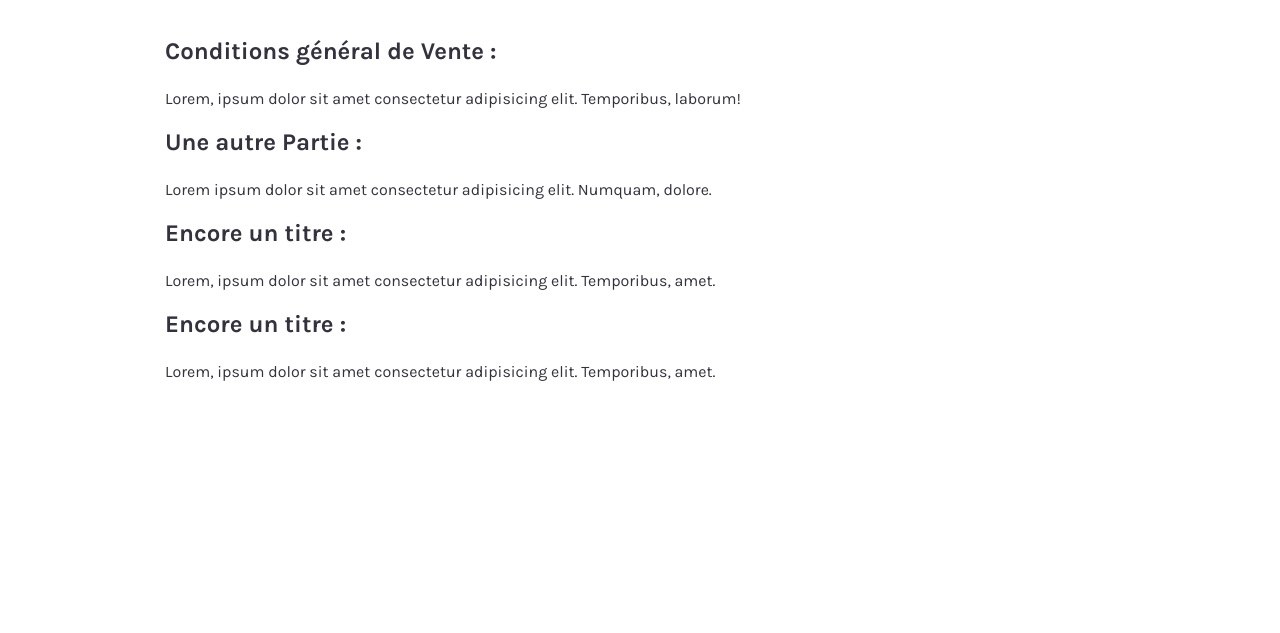
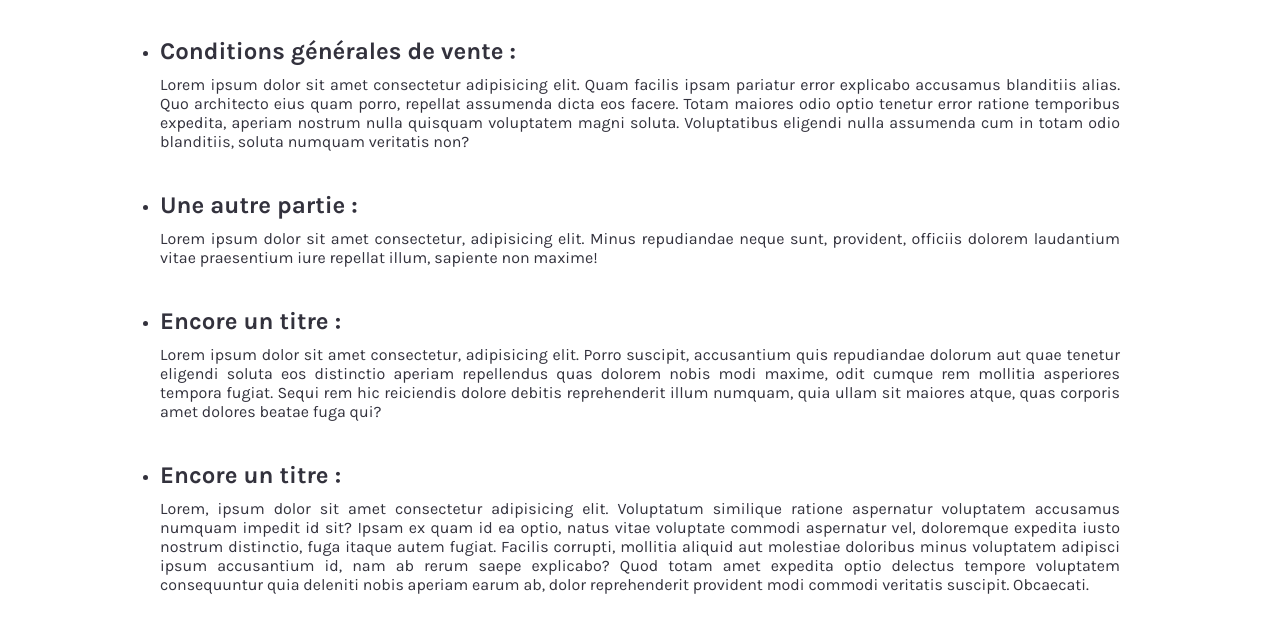
Before and after one commit to LouisLecouturier/Book-Sharing, a plain HTML site: page pages/Mention_legal/Mention_legal.html in a window 1280 px wide. Shown: the part 183-816 px from the top of the page. Drawn offline with Linux system fonts and the light colour scheme.

Commit message:
Reviewed Info Client and Mention Legal

```diff
--- a/pages/Mention_legal/Mention_legal.css
+++ b/pages/Mention_legal/Mention_legal.css
@@ -3,36 +3,44 @@ main {
   margin: 80px auto;
 }
 
-.premier{
+.premier {
   display: flex;
   justify-content: center;
   font-size: 1.2em;
   margin-bottom: 40px;
 }
 
-.Titre2{
+.list {
+  padding: 0;
+}
+
+.article {
+  margin-bottom: 40px;
+  text-align: justify;
+}
+
+.article p {
+  margin: 0;
+}
+
+.Titre2 {
   position: relative;
   width: fit-content;
   padding-bottom: 4px;
-    margin-left: 5px;
+  margin-bottom: 6px;
 }
 
-.Titre1{
+.Titre1 {
   position: relative;
   width: fit-content;
   padding-bottom: 4px;
 }
 
-p{
-    margin-left: 5px;
-}
-
-
-.Titre1::after{
+.Titre1::after {
   position: absolute;
   content: "";
   height: 4px;
-    background-color: #f6ae2C;
+  background-color: #f6ae2c;
   width: 100%;
   bottom: 0;
   left: 0;
--- a/pages/Mention_legal/Mention_legal.html
+++ b/pages/Mention_legal/Mention_legal.html
@@ -1,9 +1,9 @@
 <!DOCTYPE html>
 <html>
   <head>
-    <meta charset="UTF-8">
+    <meta charset="UTF-8" />
     <title>Mention Légale</title>
-    <link rel="stylesheet" href="Mention_legal.css">
+    <link rel="stylesheet" href="Mention_legal.css" />
     <meta http-equiv="X-UA-Compatible" content="IE=edge" />
     <meta name="viewport" content="width=device-width, initial-scale=1.0" />
     <link rel="stylesheet" href="../../styles/style.css" />
@@ -36,26 +36,66 @@
       </div>
     </header>
     <main>
-
       <div class="premier">
         <h1 class="Titre1">Mentions Légales</h1>
       </div>
-        <article>
-        <h2 class="Titre2">Conditions général de Vente :</h2>
-        <p>Lorem, ipsum dolor sit amet consectetur adipisicing elit. Temporibus, laborum!</p>
+      <ul class="list">
+        <li>
+          <article class="article">
+            <h2 class="Titre2">Conditions générales de vente :</h2>
+            <p>
+              Lorem ipsum dolor sit amet consectetur adipisicing elit. Quam
+              facilis ipsam pariatur error explicabo accusamus blanditiis alias.
+              Quo architecto eius quam porro, repellat assumenda dicta eos
+              facere. Totam maiores odio optio tenetur error ratione temporibus
+              expedita, aperiam nostrum nulla quisquam voluptatem magni soluta.
+              Voluptatibus eligendi nulla assumenda cum in totam odio
+              blanditiis, soluta numquam veritatis non?
+            </p>
           </article>
-        <article>
-        <h2 class="Titre2">Une autre Partie :</h2>
-        <p>Lorem ipsum dolor sit amet consectetur adipisicing elit. Numquam, dolore.</p>
+        </li>
+        <li>
+          <article class="article">
+            <h2 class="Titre2">Une autre partie :</h2>
+            <p>
+              Lorem ipsum dolor sit amet consectetur, adipisicing elit. Minus
+              repudiandae neque sunt, provident, officiis dolorem laudantium
+              vitae praesentium iure repellat illum, sapiente non maxime!
+            </p>
           </article>
-        <article>
+        </li>
+        <li>
+          <article class="article">
             <h2 class="Titre2">Encore un titre :</h2>
-        <p>Lorem, ipsum dolor sit amet consectetur adipisicing elit. Temporibus, amet.</p>
+            <p>
+              Lorem ipsum dolor sit amet consectetur, adipisicing elit. Porro
+              suscipit, accusantium quis repudiandae dolorum aut quae tenetur
+              eligendi soluta eos distinctio aperiam repellendus quas dolorem
+              nobis modi maxime, odit cumque rem mollitia asperiores tempora
+              fugiat. Sequi rem hic reiciendis dolore debitis reprehenderit
+              illum numquam, quia ullam sit maiores atque, quas corporis amet
+              dolores beatae fuga qui?
+            </p>
           </article>
-        <article>
+        </li>
+        <li>
+          <article class="article">
             <h2 class="Titre2">Encore un titre :</h2>
-        <p>Lorem, ipsum dolor sit amet consectetur adipisicing elit. Temporibus, amet.</p>
+            <p>
+              Lorem, ipsum dolor sit amet consectetur adipisicing elit.
+              Voluptatum similique ratione aspernatur voluptatem accusamus
+              numquam impedit id sit? Ipsam ex quam id ea optio, natus vitae
+              voluptate commodi aspernatur vel, doloremque expedita iusto
+              nostrum distinctio, fuga itaque autem fugiat. Facilis corrupti,
+              mollitia aliquid aut molestiae doloribus minus voluptatem adipisci
+              ipsum accusantium id, nam ab rerum saepe explicabo? Quod totam
+              amet expedita optio delectus tempore voluptatem consequuntur quia
+              deleniti nobis aperiam earum ab, dolor reprehenderit provident
+              modi commodi veritatis suscipit. Obcaecati.
+            </p>
           </article>
+        </li>
+      </ul>
     </main>
   </body>
 </html>
--- a/pages/info_client/info_client.css
+++ b/pages/info_client/info_client.css
@@ -1,91 +1,94 @@
-main{
+main {
   width: 400px;
-    margin: 80px auto;
-    margin-top: -5px;
+  margin: 40px auto;
   display: flex;
   flex-direction: column;
   align-items: center;
 }
 
-.presentation{
-    margin-left: 12,5;
+.presentation {
+  margin-left: 12, 5;
   margin-top: 50px;
-
 }
 
-.info{
+h2 {
+  margin: 40px 0 8px 0;
+}
+
+.info {
   width: 400px;
   display: flex;
   flex-direction: column;
 }
 
-.titre1{
+.titre1 {
   position: relative;
   width: fit-content;
   padding-bottom: 4px;
+  font-weight: 800;
   display: flex;
   justify-content: center;
 }
 
-.titre1::after{
+.titre1::after {
   position: absolute;
   content: "";
   height: 4px;
-    background-color: #f6ae2C;
+  background-color: #f6ae2c;
   width: 100%;
   bottom: 0;
   left: 0;
   border-radius: 100px;
 }
 
-.small_input{
-    width: 45%;
-    height: 32px;
-    padding-left: 8px;
+.input {
+  height: 40px;
+  padding-left: 10px;
   outline: 0;
+  font-size: 1rem;
+  border-radius: 10px;
   border: 0;
-    border-radius: 10px;
-    border:  0;
-    box-shadow: 0 8px 35px rgba(0,0,0,0.15);
+  box-shadow: 0 8px 35px rgba(0, 0, 0, 0.15);
 }
 
-.long_input{
-    width: 100%;
-    height: 32px;
-    padding-left: 8px;
-    outline: 0;
-    border: 0;
-    border-radius: 10px;
-    border:  0;
-    box-shadow: 0 8px 35px rgba(0,0,0,0.15);
+.small_input {
+  width: 45%;
 }
 
-.small_div{
+.long_input {
+  width: 100%;
+}
+
+.small_div {
   margin-right: 8px;
   margin-top: 16px;
-    border-radius: 10px;
-    border:  0;
 }
 
-.long_div{
+.long_div {
   display: flex;
   justify-content: space-between;
   margin-top: 16px;
-    border-radius: 10px;
-    border:  0;
 }
 
-.button{
+.button {
+  display: flex;
+  justify-content: center;
+  align-items: center;
   margin-top: 40px;
   margin-bottom: 20px;
-    border-radius: 10px;
+  border-radius: 16px;
   background-color: #ffb412;
-    font-weight: 600;
+  font-weight: 700;
   color: #fff;
-    width: 100px;
-    height: 20%;
+  font-size: 1.1rem;
+  width: 160px;
+  height: 48px;
   border: 0;
-    line-height: 30px;
-    display: flex;
-    justify-content: center;
+  cursor: pointer;
+  transition: all 0.2s ease-in-out;
 }
+
+.button:hover {
+  transition: all 0.2s ease-in-out;
+  background-color: #f0a400;
+}
```
Also changed, not shown: pages/info_client/info_client.html (+14 -12 lines). Lines whose indentation alone changed are shown as unchanged.
